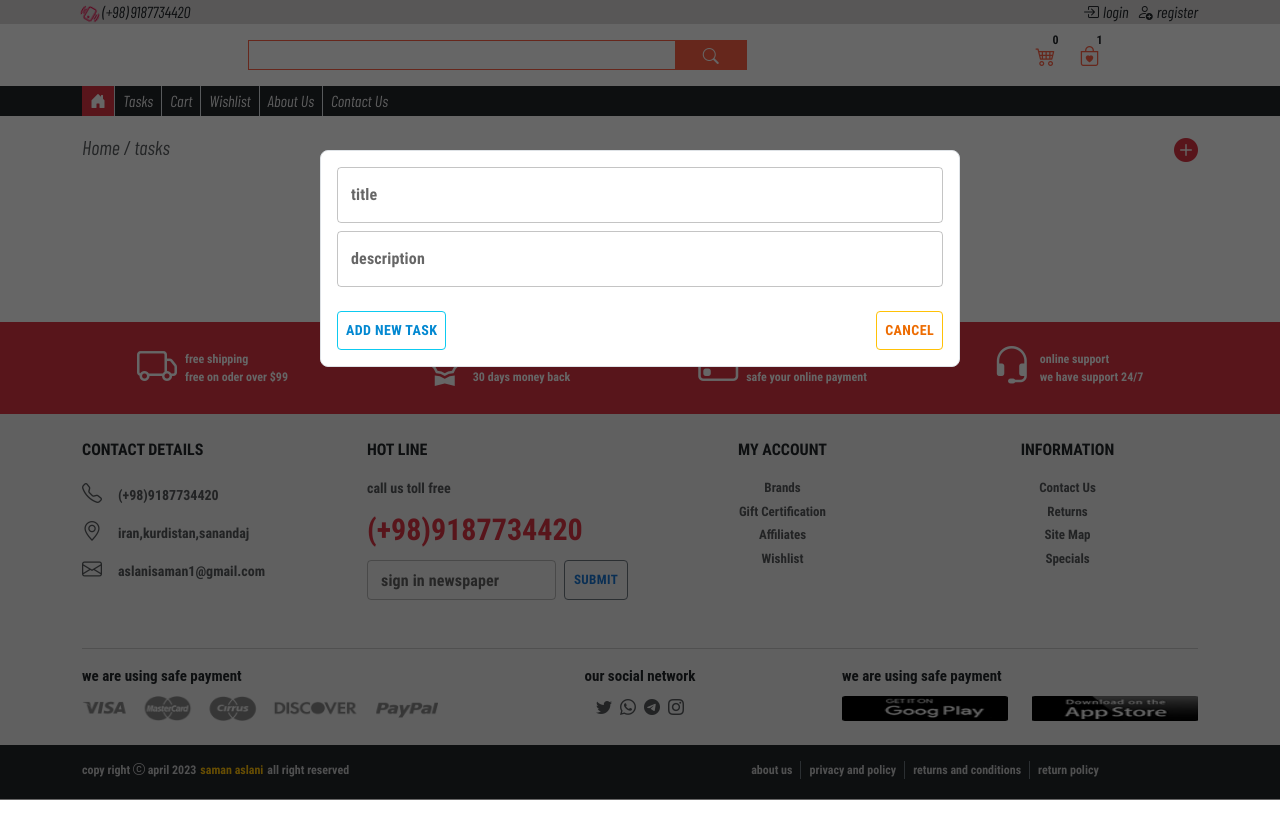
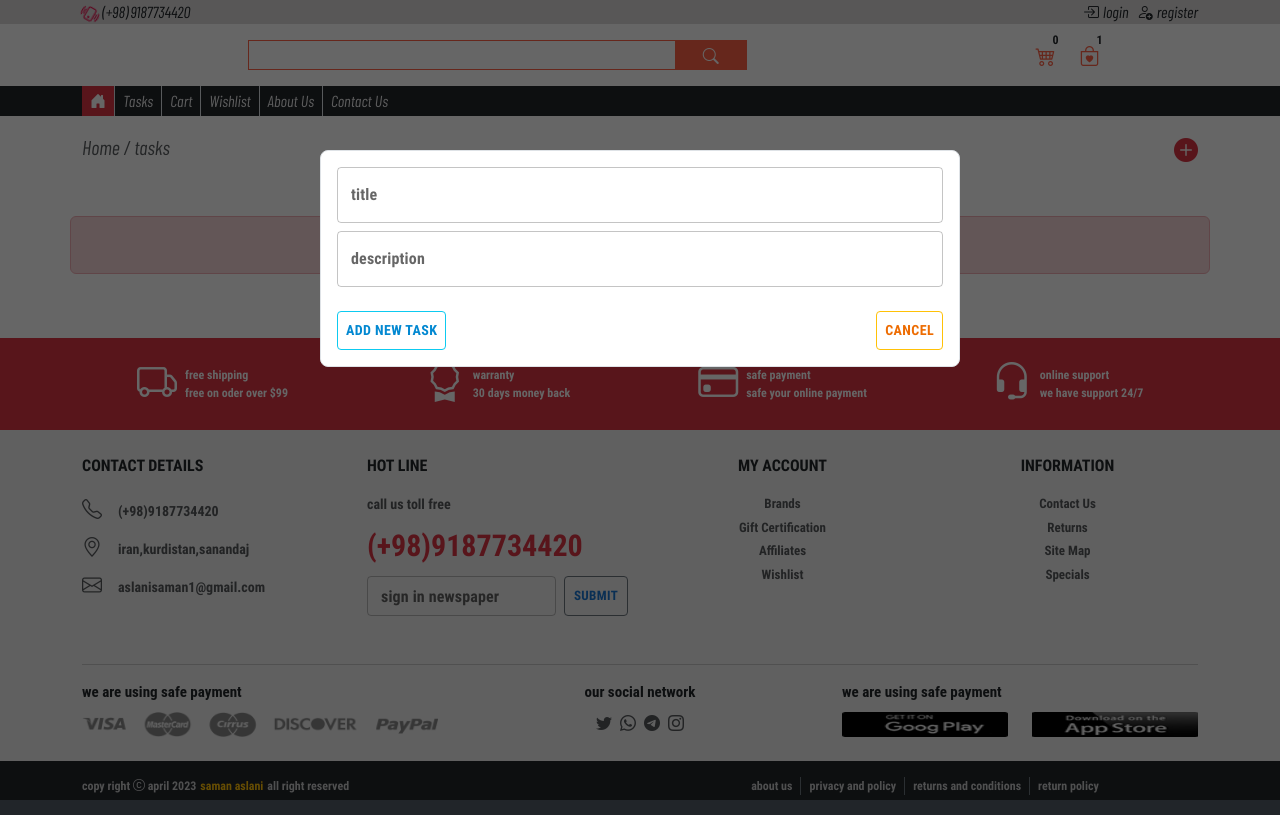
Before and after one commit to samanaslani/fetchingApi, a Next.js app: page /tasks in a window 1280 px wide. Both pictures are taken after a click on the icon 1186 px from the left and 149 px from the top of the page. Built offline with nearby package versions, Linux system fonts and the light colour scheme.

Commit message:
fetch api by GET method and by POST method added

```diff
--- a/package.json
+++ b/package.json
@@ -29,6 +29,7 @@
     "typescript": "5.2.2"
   },
   "devDependencies": {
+    "@types/js-cookie": "^3.0.4",
     "@types/redux-logger": "^3.0.9"
   }
 }
--- a/pages/_app.tsx
+++ b/pages/_app.tsx
@@ -3,7 +3,9 @@ import type { AppProps } from 'next/app'
 import Header from '@/components/Header';
 import '../node_modules/bootstrap/dist/css/bootstrap.min.css'
 import Footer from '@/components/Footer';
+
 export default function App({ Component, pageProps }: AppProps) {
+
   return (
     <div style={{fontFamily:'Barlow'}}>
     <Header/>
--- a/pages/api/hello.ts
+++ /dev/null
@@ -1,13 +0,0 @@
-// Next.js API route support: https://nextjs.org/docs/api-routes/introduction
-import type { NextApiRequest, NextApiResponse } from 'next'
-
-type Data = {
-  name: string
-}
-
-export default function handler(
-  req: NextApiRequest,
-  res: NextApiResponse<Data>
-) {
-  res.status(200).json({ name: 'John Doe' })
-}
--- /dev/null
+++ b/pages/api/tasks/index.ts
@@ -0,0 +1,28 @@
+import { NextApiRequest, NextApiResponse } from "next";
+import Cookies from "js-cookie";
+type tasksType={
+    id:number,
+    title:string,
+    description:string,
+    status:boolean
+}
+
+// tasks bayad biroon tabe bashad
+const tasks:tasksType[]=[];
+export default function MyApi(req: NextApiRequest, res: NextApiResponse) {
+
+  if (req.method === "GET") {
+    res.status(200).json(tasks);
+  }else if(req.method==="POST"){
+    let getTask=req.body;
+    let newTask={
+        id:tasks.length+1,
+        title:getTask.title,
+        description:getTask.description,
+        status:false
+    }
+    tasks.push(newTask);
+    res.status(201).json(tasks)
+
+  }
+}
--- a/pages/tasks.tsx
+++ b/pages/tasks.tsx
@@ -1,9 +1,21 @@
-import React from "react";
+import React, { useState } from "react";
+import Cookies from 'js-cookie'
 import Head from "next/head";
 import { Tooltip, Switch, TextField, Button } from "@mui/material";
 import Link from "next/link";
 import Styles from "../styles/Tasks.module.scss";
-function tasks() {
+import { GetServerSideProps } from "next";
+type taskType = {
+  id: number;
+  title: string;
+  description: string;
+  status: boolean;
+};
+type tasksTypeFromSSR = {
+  tasks: taskType[];
+};
+function Tasks({tasks}:tasksTypeFromSSR) {
+
   // handleShowDescription
   const handleShowDescription = (e: React.MouseEvent<HTMLSpanElement>) => {
     // all arrow up add display none and all arrow down add display inline
@@ -114,17 +126,53 @@ function tasks() {
     wrapper.style.zIndex = "999";
   };
   //   handleHideForm
-const handleHideForm=(e:React.MouseEvent)=>{
+  const handleHideForm = (e: React.MouseEvent) => {
     let getForm = document.querySelector(".formSection") as HTMLFormElement;
     getForm.classList.add("invisible");
     getForm.classList.remove(Styles.showForm);
     getForm.classList.add(Styles.hideForm);
-    getForm.style.transition='all 1s';
+    getForm.style.transition = "all 1s";
     let wrapper = document.querySelector(".wrapper") as HTMLDivElement;
     wrapper.style.visibility = "hidden";
     wrapper.style.zIndex = "-1";
     wrapper.style.transition = "all 0.5s";
+  };
+  const [allTasks, setTasks] = useState<taskType[]>(tasks);
+  const [titleError, setTitleError] = useState(true);
+  const [descriptionError, setDescriptionError] = useState(true);
+  let titleRegex = /^[a-z\d\s]{3,20}$/i;
+  let descriptionRegex = /^[a-z\d\W]{3,}$/i;
+// handleShowTasks
+const handleShowTasks=async()=>{
+    const response=await fetch(`http://localhost:3000/api/tasks`);
+    const data=await response.json();
+    setTasks(data);
 }
+  //   handleAddingTask
+  const handleAddingTask = async (e:React.MouseEvent<HTMLButtonElement>) => {
+
+    let title=document.querySelector('#title') as HTMLInputElement;
+    let desc=document.querySelector('#description') as HTMLInputElement;
+    let newTask={
+        title:title.value,
+        description:desc.value,
+    }
+
+if(!titleError && !descriptionError){
+    const response=await fetch(`http://localhost:3000/api/tasks`,{
+        method:"POST",
+        body:JSON.stringify(newTask),
+        headers:{
+            "Content-Type":"application/json"
+        }
+    });
+    const data=await response.json();
+
+    handleShowTasks();
+}else{
+    alert('esht')
+}
+  };
 
   return (
     <>
@@ -179,11 +227,15 @@ const handleHideForm=(e:React.MouseEvent)=>{
                   ></i>
                 </Tooltip>
               </span>
+
             </div>
           </div>
         </div>
-        {/* start first title */}
-        <div className="row">
+        {/* titles */}
+        {allTasks.length>0 ? (
+          allTasks.map((task) => {
+            return (
+              <div className="row" key={task.id}>
                 <div className="col-12 col-sm-10 col-md-8 col-xl-6 mx-auto">
                   <div className="row">
                     {/* title and icon section */}
@@ -191,14 +243,20 @@ const handleHideForm=(e:React.MouseEvent)=>{
                       <div className="row  text-white">
                         {/* title */}
                         <div className="col-8" style={{ fontSize: "14px" }}>
-                    title
+                          {task.title}
                         </div>
                         {/* icons */}
-                  <div className="col-4 text-end" style={{ fontSize: "14px" }}>
+                        <div
+                          className="col-4 text-end"
+                          style={{ fontSize: "14px" }}
+                        >
                           <span className="" onClick={handleShowDescription}>
                             <i className="bi bi-caret-down-fill"></i>
                           </span>
-                    <span className="d-none" onClick={handleHideDescription}>
+                          <span
+                            className="d-none"
+                            onClick={handleHideDescription}
+                          >
                             <i className="bi bi-caret-up-fill"></i>
                           </span>
                           <span className="">
@@ -208,7 +266,7 @@ const handleHideForm=(e:React.MouseEvent)=>{
                             <i className="bi bi-pen-fill"></i>
                           </span>
                           <span className="">
-                      <Switch size="small" />
+                            <Switch size="small" checked={task.status} />
                           </span>
                         </div>
                       </div>
@@ -219,14 +277,22 @@ const handleHideForm=(e:React.MouseEvent)=>{
                       className="col-12 description"
                       style={{ maxHeight: "0px", overflow: "hidden" }}
                     >
-                Lorem ipsum dolor sit amet consectetur adipisicing elit. Quo
-                corrupti molestiae odit accusamus temporibus debitis quidem
-                nihil amet libero sed, laborum adipisci hic architecto alias!!!!
+                      {task.description}
                     </div>
                   </div>
                 </div>
               </div>
-        {/* end first Title */}
+            );
+          })
+        ) : (
+          <div className="row">
+            <div className="col-12 alert alert-danger text-center">
+              you have not any tasks
+            </div>
+          </div>
+        )}
+
+        {/* end Titles */}
         {/* form for adding new tasks*/}
         <div className="row  ">
           <div
@@ -239,20 +305,46 @@ const handleHideForm=(e:React.MouseEvent)=>{
               transform: "translate(-50%)",
             }}
           >
-            <TextField label="title" className="w-100" />
-            <TextField label="description" className="w-100 mt-2" />
+
+              <TextField
+                label="title"
+                className="w-100"
+                name="title"
+                id="title"
+                onChange={(e)=>{
+                    titleRegex.test(e.target.value)?setTitleError(false):setTitleError(true)
+                }}
+              />
+              <TextField
+                label="description"
+                className="w-100 mt-2"
+                name="description"
+                id="description"
+                onChange={(e)=>{
+                    descriptionRegex.test(e.target.value)?setDescriptionError(false):setDescriptionError(true)
+                }}
+              />
               <div className="clearfix mt-4">
                 <div className="float-start">
-                <Button color="info" className="border border-info">
+                  <Button
+                    color="info"
+                    className="border border-info"
+                    onClick={handleAddingTask}
+                  >
                     add new task
                   </Button>
                 </div>
                 <div className="float-end">
-                <Button color="warning" className="border border-warning" onClick={handleHideForm}>
+                  <Button
+                    color="warning"
+                    className="border border-warning"
+                    onClick={handleHideForm}
+                  >
                     cancel
                   </Button>
                 </div>
               </div>
+
           </div>
         </div>
       </div>
@@ -260,4 +352,14 @@ const handleHideForm=(e:React.MouseEvent)=>{
   );
 }
 
-export default tasks;
+export default Tasks;
+
+export const getServerSideProps:GetServerSideProps=async(context)=>{
+  const response = await fetch(`http://localhost:3000/api/tasks`);
+  const data = await response.json();
+  return {
+    props: {
+      tasks: data,
+    },
+  };
+}
```
Also changed, not shown: 1 other file (tests, documents, lock files or other folders). Lines whose indentation alone changed are shown as unchanged.
